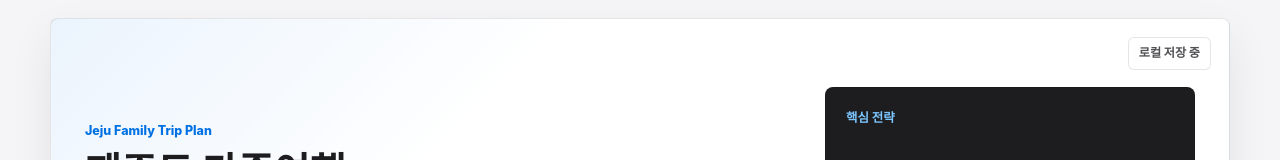
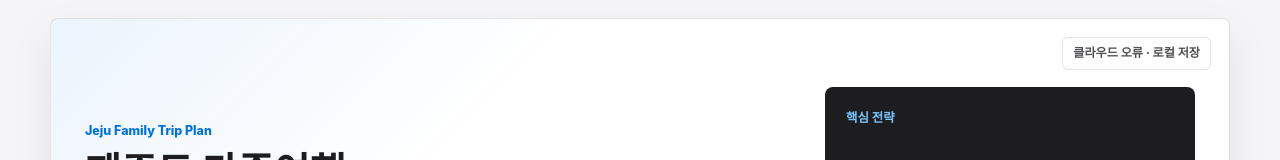
Before and after one commit to LEE9387-HM/jeju-family-trip-dashboard, a React (Vite) app: page / in a window 1280 px wide. Shown: the top 160 px of the page. Built offline with nearby package versions, Linux system fonts and the light colour scheme; no server answers; the database is empty.

Commit message:
Clarify Supabase fallback state

```diff
--- a/src/App.jsx
+++ b/src/App.jsx
@@ -199,7 +199,7 @@ export default function App() {
       cloud: '클라우드 동기화됨',
       ready: '클라우드 준비됨',
       local: '로컬 저장 모드',
-      error: '로컬 저장 중',
+      error: '클라우드 오류 · 로컬 저장',
     }[syncState];
 
   return (
```
